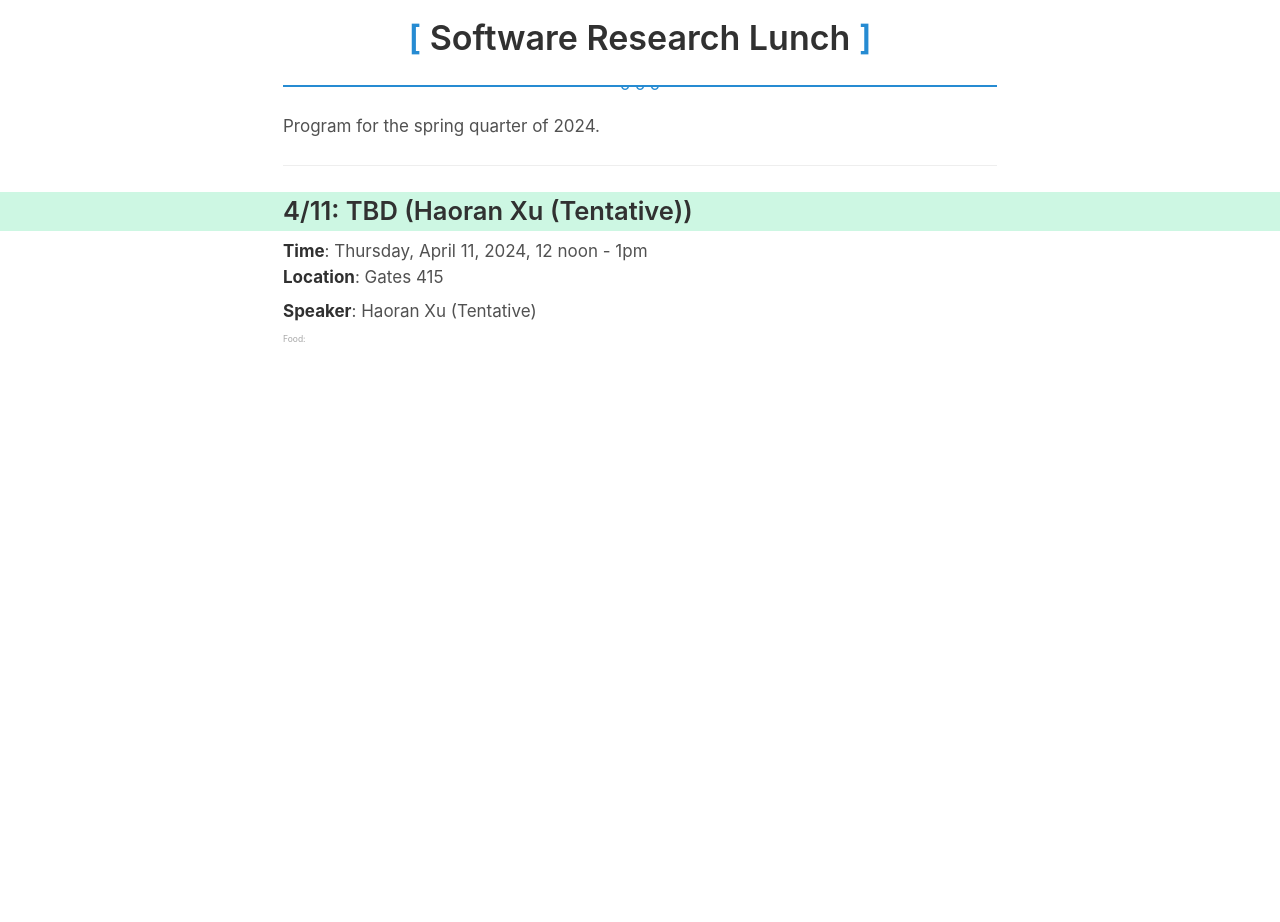
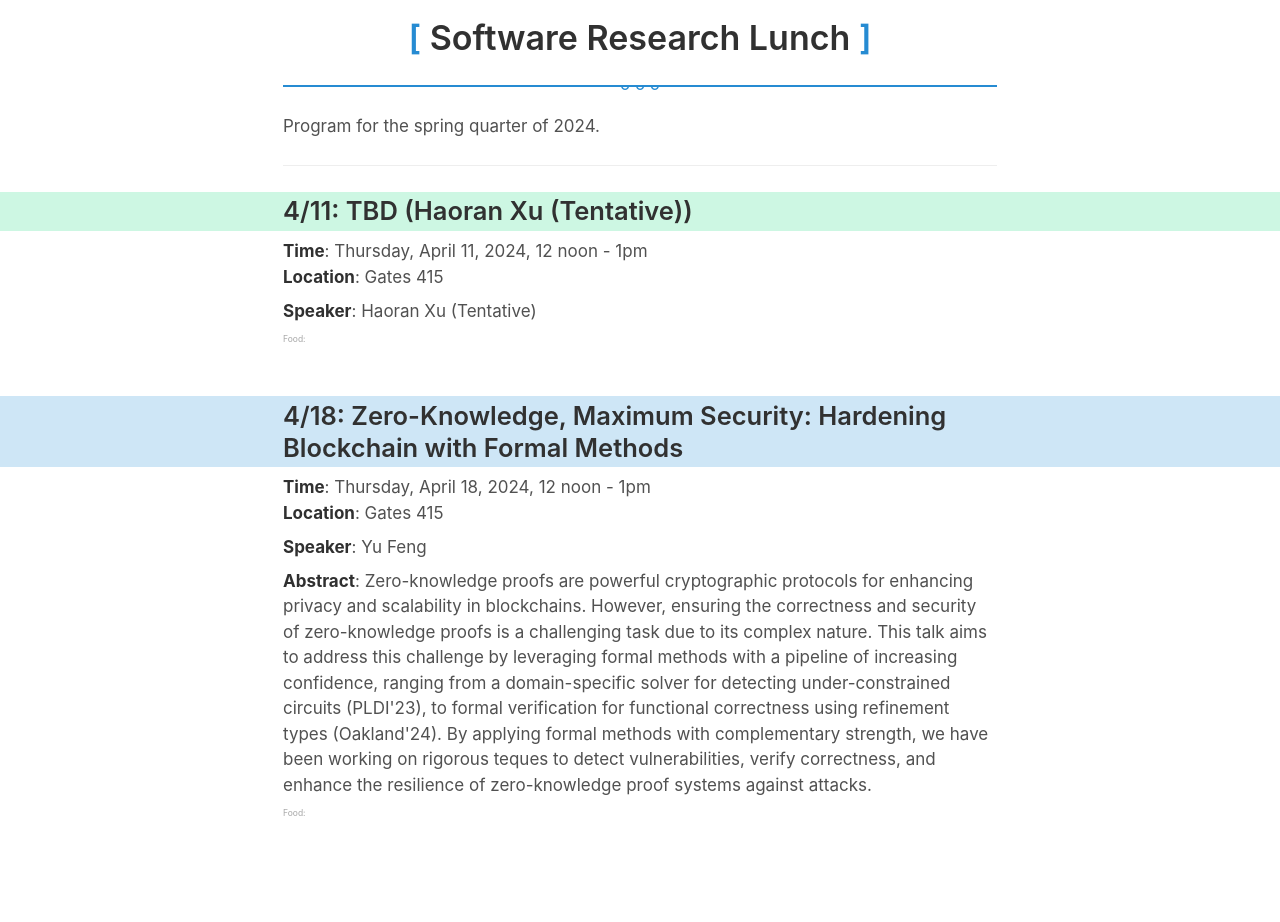
Before and after one commit to software-research-lunch/software-research-lunch.github.io, a Jekyll site: the page built from archive/2024-spring.html, in a window 1280 px wide. Built offline with Jekyll 4.4.1, drawn with Linux system fonts in a browser that asks for light colours; before the commit the page ends 900 px from its top, so only the background shows below that.

Commit message:
another talk

```diff
--- a/_data/schedule.yml
+++ b/_data/schedule.yml
@@ -37,6 +37,21 @@ y24_spring:
       abstract: ""
       title: ""
       speaker: "Haoran Xu (Tentative)"
+      bio: ""
+    - date: "2024-04-18"
+      abstract: "Zero-knowledge proofs are powerful cryptographic protocols for
+        enhancing privacy and scalability in blockchains. However, ensuring the
+        correctness and security of zero-knowledge proofs is a challenging task
+        due to its complex nature. This talk aims to address this challenge by
+        leveraging formal methods with a pipeline of increasing confidence,
+        ranging from a domain-specific solver for detecting under-constrained
+        circuits (PLDI'23), to formal verification for functional correctness
+        using refinement types (Oakland'24). By applying formal methods with
+        complementary strength, we have been working on rigorous teques to
+        detect vulnerabilities, verify correctness, and enhance the resilience
+        of zero-knowledge proof systems against attacks."
+      title: "Zero-Knowledge, Maximum Security: Hardening Blockchain with Formal Methods"
+      speaker: "Yu Feng"
       bio: ""
 
 y24_winter:
```
